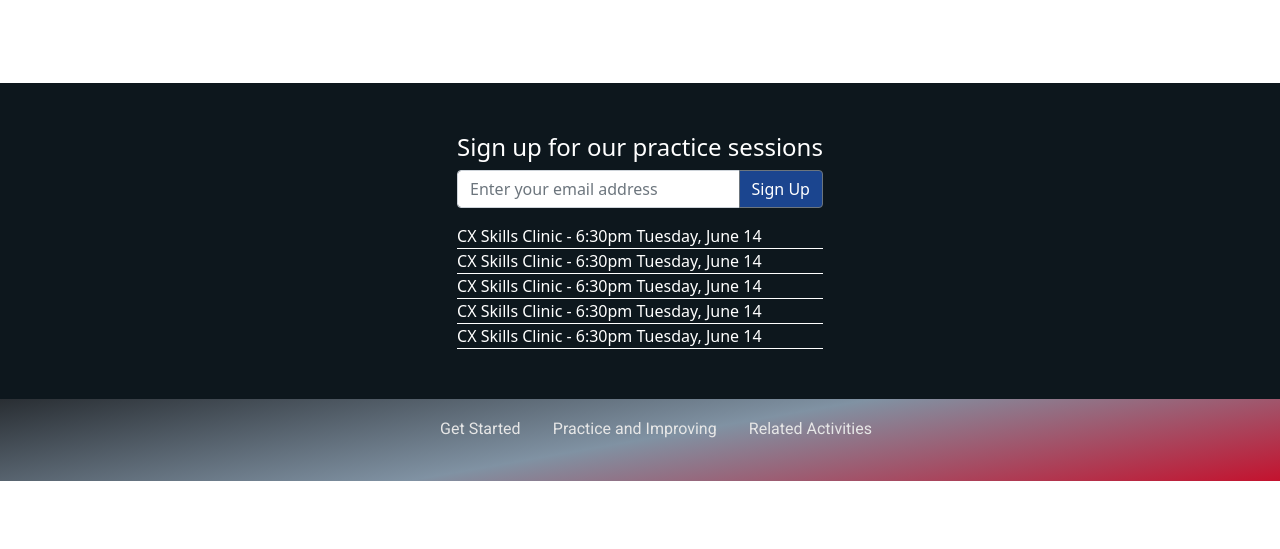
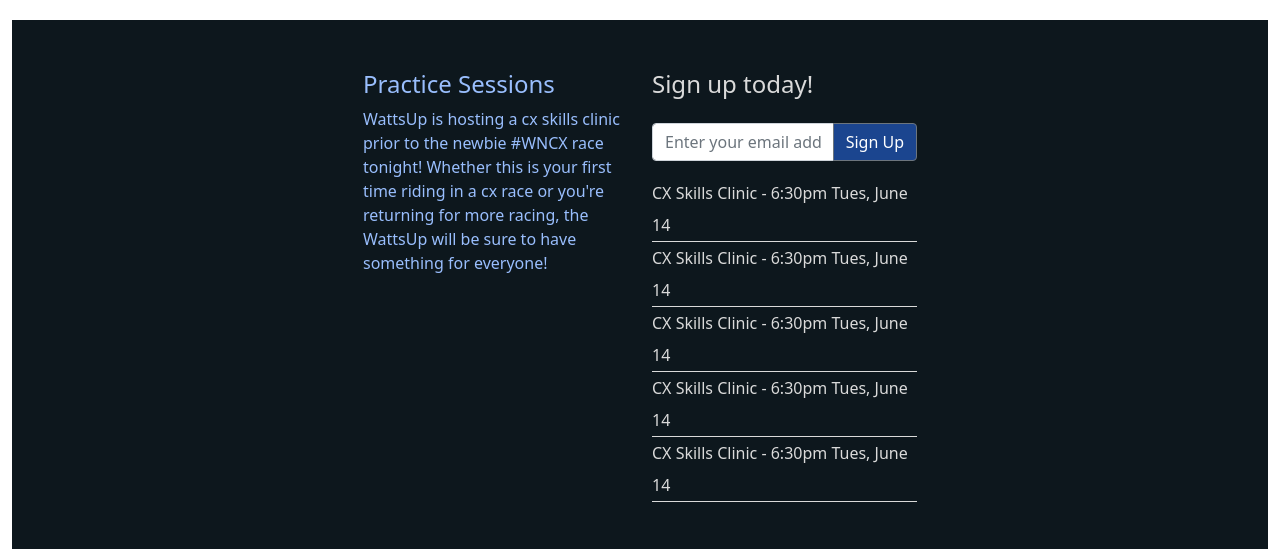
Before and after one commit to chrisvanert/UX_UI_Homework_21, a plain HTML site: page practice.html in a window 1280 px wide. Shown: the part 1950-2499 px from the top of the page. Before the commit the page ends 2431 px from the top, so only its background shows below. Drawn offline with nearby package versions, Linux system fonts and the light colour scheme; a script that the page names is missing.

Commit message:
Override files

```diff
--- a/css/index.css
+++ b/css/index.css
@@ -42,6 +42,10 @@ img.colImg {
   margin-bottom: 15px;
 }
 
+p.lg22 {
+  font-size:22px;
+  line-height: 1.5;
+}
 
 
 
@@ -211,6 +215,8 @@ a.btn-custom3:hover {
 
 
 
+
+
 .cardContainer {
   text-align: left;
 }
@@ -296,6 +302,8 @@ ul.no-indentFlex {
 
 }
 
+
+
 /*.list-group-item:hover {
 
 }*/
@@ -311,5 +319,6 @@ ul.events {
   padding:0;
 }
 li.events {
-  border-bottom: 1px solid white;
+  border-bottom: 1px solid #dadada;
+  line-height: 2;
 }
--- a/index.html
+++ b/index.html
@@ -1,14 +1,14 @@
 <!doctype html>
 <html lang="en">
   <head>
-    <!-- Global site tag (gtag.js) - Google Analytics -->
-<script async src="https://www.googletagmanager.com/gtag/js?id=G-WTKXB52BNV"></script>
+<!-- Global site tag (gtag.js) - Google Analytics -->
+<script async src="https://www.googletagmanager.com/gtag/js?id=G-5MRWP5RX83"></script>
 <script>
   window.dataLayer = window.dataLayer || [];
   function gtag(){dataLayer.push(arguments);}
   gtag('js', new Date());
 
-  gtag('config', 'G-WTKXB52BNV');
+  gtag('config', 'G-5MRWP5RX83');
 </script>
 <!-- Hotjar Tracking Code for https://chrisvanert.github.io/UX_UI_Homework_21/ -->
 <script>
@@ -86,7 +86,7 @@
       <div class="col-lg-2 col-md-12"></div>
         <div class="col-lg-8 col-md-12">
           <div id="anchor1"><h1 class="display-2" style="font-weight: 700; font-size: 3rem; text-align: left;">So you wanna race bikes...</h1></div>
-          <p style="text-align: left;">Lorem ipsum dolor sit amet, consectetur adipiscing elit, sed do eiusmod tempor incididunt ut labore et dolore magna aliqua. Ut enim ad minim veniam, quis nostrud exercitation ullamco laboris nisi ut aliquip ex ea commodo consequat. Duis aute irure dolor in reprehenderit in voluptate velit esse cillum dolore eu fugiat nulla pariatur. Excepteur sint occaecat cupidatat non proident, sunt in culpa qui officia deserunt mollit anim id est laborum.</p>
+          <p style="text-align: left;">Lorem ipsum dolor sit amet, Lorem ipsum dolor sit ametLorem ipsum dolor sit ametLorem ipsum dolor sit ametLorem ipsum dolor sit amet anim id est laborumanim id est laborumanim id est laborumanim id est laborumanim id est laborum</p>
         </div>
         <div class="col-lg-2 col-md-12"></div>
       </div>
@@ -96,7 +96,7 @@
       <div class="row my-4">
         <div class="col-lg-2 col-md-12"></div>
         <div class="col-lg-8 col-md-12">
-          <div id="anchor1"><h1 style="font-weight: 400; font-size: 2rem; text-align: left;">Several ways to lighten your wallet.</h1></div>
+          <div id="anchor1"><h1 style="font-weight: 400; font-size: 2rem;">Several ways to lighten your wallet.</h1></div>
           <p>Lorem ipsum dolor sit amet, consectetur adipiscing elit, sed do eiusmod tempor incididunt ut labore et dolore magna aliqua. Ut enim ad minim veniam, quis nostrud exercitation ullamco laboris nisi ut aliquip ex ea commodo consequat. Duis aute irure dolor in reprehenderit in voluptate velit esse cillum dolore eu fugiat nulla pariatur. Excepteur sint occaecat cupidatat non proident, sunt in culpa qui officia deserunt mollit anim id est laborum.</p>
         </div>
 
@@ -108,12 +108,13 @@
 
     <div class="container-fluid">
       <div><h1 class="sectionHeading2" style="padding: 20px 0 20px 0;background-color: #c4122e; color: white">Pick Your Poison</h1></div>
-      <div class="row showsNear" >
+      <div class="row showsNear">
+        <div class="col-lg-2 col-md-2 col-sm-12"></div>
         <!-- Card 1 -->
-        <div data-aos-offset="200" data-aos="zoom-in" class="cardContainer col-lg-4 col-md-4 col-sm-12">
+        <div data-aos-offset="200" data-aos="zoom-in" class="cardContainer col-lg-2 col-md-2 col-sm-12">
           <div class="card shadow">
             <img src="images/MTBCard.jpg" class="card-img-top" alt="Mountain">
-            <div class="card-body" style="margin-top: 10px">
+            <div class="card-body" style="margin-top: 10px;">
               <h3 class="card-title_new">Mountain</h3>
               <p class="card-text">What goes up must come down.</p>
               <a href="practice.html" class="btn btn-custom2">Learn More</a>
@@ -123,7 +124,7 @@
         <!-- End card 1 -->
 
         <!-- Card 2 -->
-        <div data-aos-offset="300" data-aos="zoom-in" class="cardContainer col-lg-4 col-md-4 col-sm-12">
+        <div data-aos-offset="300" data-aos="zoom-in" class="cardContainer col-lg-2 col-md-2 col-sm-12">
           <div class="card shadow">
             <img src="images/GravelCard1.jpg" class="card-img-top" alt="Gravel">
             <div class="card-body" style="margin-top: 10px">
@@ -136,7 +137,7 @@
         <!-- End card 2 -->
 
         <!-- Card 3 -->
-        <div data-aos-offset="400" data-aos="zoom-in" class="cardContainer col-lg-4 col-md-4 col-sm-12">
+        <div data-aos-offset="400" data-aos="zoom-in" class="cardContainer col-lg-2 col-md-2 col-sm-12">
           <div class="card shadow">
             <img src="images/CXCard.jpg" class="card-img-top" alt="Cyclocross">
             <div class="card-body" style="margin-top: 10px">
@@ -148,10 +149,31 @@
         </div>
         <!-- End card 3 -->
 
+             <!-- Card 4 -->
+             <div data-aos-offset="400" data-aos="zoom-in" class="cardContainer col-lg-2 col-md-2 col-sm-12">
+              <div class="card shadow">
+                <img src="images/Zwit1.jpg" class="card-img-top" alt="Zwift">
+                <div class="card-body" style="margin-top: 10px">
+                  <h3 class="card-title_new">Zwift</h3>
+                  <p class="card-text">Basement World Championships</p>
+                  <a href="practice.html" class="btn btn-custom2">Learn More</a>
+                </div>
+              </div>
+            </div>
+            <!-- End card 4 -->
+
+        <div class="col-lg-3 col-md-3 col-sm-12"></div>
+
+
       </div>
     </div>
     <!-- End cards -->
-
+<div class="container-fluid">
+  <div class="row mx-auto my-5 py-5">
+    <div style="text-align: center;"><h2>Check out our Tuesday Skills Clinics</h2></div>
+    <div style="text-align: center;"> <a href="practice.html#clinic" class=" btn btn-custom2">GO!</a></div>
+  </div>
+</div>
 
     <!-- Footer -->
                 <!--FOOTER2-->
--- a/practice.html
+++ b/practice.html
@@ -2,14 +2,15 @@
 <html lang="en">
   <head>
 <!-- Global site tag (gtag.js) - Google Analytics -->
-<script async src="https://www.googletagmanager.com/gtag/js?id=G-WTKXB52BNV"></script>
+<script async src="https://www.googletagmanager.com/gtag/js?id=G-5MRWP5RX83"></script>
 <script>
   window.dataLayer = window.dataLayer || [];
   function gtag(){dataLayer.push(arguments);}
   gtag('js', new Date());
 
-  gtag('config', 'G-WTKXB52BNV');
+  gtag('config', 'G-5MRWP5RX83');
 </script>
+
 <!-- Hotjar Tracking Code for https://chrisvanert.github.io/UX_UI_Homework_21/ -->
 <script>
   (function(h,o,t,j,a,r){
@@ -78,7 +79,7 @@
         <div class="row my-4">
           <div class="col-lg-2 col-md-12"></div>
           <div class="col-lg-8 col-md-12">
-            <div id="anchor1"><h1 class="display-2" style="font-weight: 700; font-size: 3rem; text-align: left;">Practice makes perfect (or how not to Joey).</h1></div>
+            <div><h1 class="display-2" style="font-weight: 700; font-size: 3rem;">Practice makes perfect</h1></div>
           </div>
           <div class="col-lg-2 col-md-12"></div>
         </div>
@@ -91,17 +92,14 @@
             </video>
             <img src="images/JoeysOKGraphic.jpg" style="width:100%" data-aos="fade-right" data-aos-delay="1000">
           </div>
-
-
           <div class="col-lg-4 col-md-12">
             <h3>Even the Cat 1 guys are prone to Cat 5 moves. Just ask Joey. (Joey's OK)</h3>
             <p>No matter how long you've been racing cyclocross, you still need skills practice. Lorem ipsum dolor sit amet, consectetur adipiscing elit, sed do eiusmod tempor incididunt ut labore et dolore magna aliqua. Ut enim ad minim veniam, quis nostrud exercitation ullamco laboris nisi ut aliquip ex ea commodo consequat. Duis aute irure dolor in reprehenderit in voluptate velit esse cillum dolore eu fugiat nulla pariatur. Excepteur sint occaecat cupidatat non proident, sunt in culpa qui officia deserunt mollit anim id est laborum.<p/>
             <p> Don't worry: Joey's OK. And, with constant practice, you will be, too.</p>
-
           </div>
 
+
           <div class="col-lg-2 col-md-12"></div>
-      </div>
         </div>
     </div>
 
@@ -131,27 +129,34 @@
     </div>
 
     <div class="container-fluid">
-     <div class="row" style="margin-top:75px">
-          <div class="col d-flex justify-content-center" style="color:white;background-color: #0d171d; padding: 50px">
-            <div>
-              <div><h4>Sign up for our practice sessions</h4></div>
+     <div class="row" style="margin-top:75px; padding: 50px; background-color: #0d171d;">
+          <!--<div class="col d-flex justify-content-center" style="color:white;background-color: #0d171d; padding: 50px">
+          <div>-->
+        <div class="col-lg-3 col-md-3 col-sm-12"></div>
+        <div id="clinic" class="col-lg-3 col-md-3 col-sm-12">
+          <h4 style="color:#99befd">Practice Sessions</h4>
+          <p style="font-weight:400; color:#99befd">WattsUp is hosting a cx skills clinic prior to the newbie #WNCX race tonight! Whether this is your first time riding in a cx race or you're returning for more racing, the WattsUp will be sure to have something for everyone! </p>
+        </div>
+        <div class="col-lg-3 col-md-3 col-sm-12" style="color: #dadada;">
+              <div class="mb-4" style="color:#dadada"><h4>Sign up today!</h4></div>
               <div class="input-group mb-3">
                 <input type="text" class="form-control" placeholder="Enter your email address" aria-label="Enter your email address" aria-describedby="button-addon2">
                 <button class="btn btn-outline-secondary btn-custom2" type="button" id="button-addon2">Sign Up</button>
               </div>
-            <div>
-              <ul class="events">
-                <li class="events">CX Skills Clinic - 6:30pm Tuesday, June 14</li>
-                <li class="events">CX Skills Clinic - 6:30pm Tuesday, June 14</li>
-                <li class="events">CX Skills Clinic - 6:30pm Tuesday, June 14</li>
-                <li class="events">CX Skills Clinic - 6:30pm Tuesday, June 14</li>
-                <li class="events">CX Skills Clinic - 6:30pm Tuesday, June 14</li>
+            <div><!--list start-->
+              <ul class="events" style="color: #dadada;">
+                <li class="events">CX Skills Clinic - 6:30pm Tues, June 14</li>
+                <li class="events">CX Skills Clinic - 6:30pm Tues, June 14</li>
+                <li class="events">CX Skills Clinic - 6:30pm Tues, June 14</li>
+                <li class="events">CX Skills Clinic - 6:30pm Tues, June 14</li>
+                <li class="events">CX Skills Clinic - 6:30pm Tues, June 14</li>
               </ul>
+            </div> <!--list end-->
         </div>
-          </div>
-        </div>
-      </div>
-    </div>
+        <div class="col-lg-3 col-md-3 col-sm-12"></div>
+
+      </div> <!--Row End-->
+    </div> <!--Container End-->
 
 
     <!-- Footer -->
```
Also changed, not shown: related.html (+7 -6 lines), images/Zwit1.jpg (added), 1 other file. Lines whose indentation alone changed are shown as unchanged.
